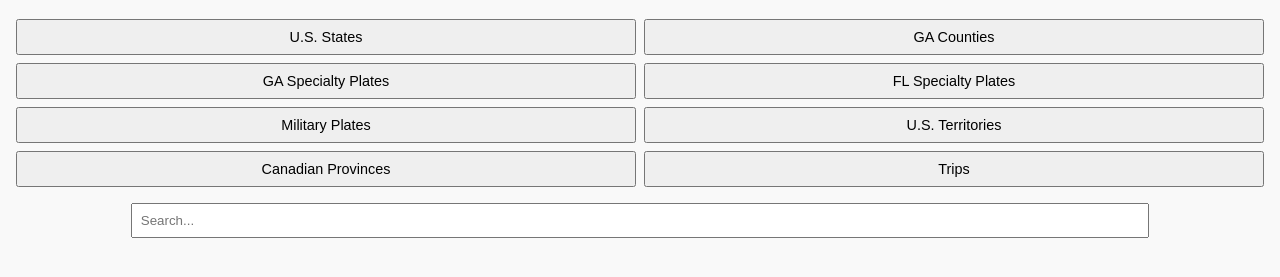
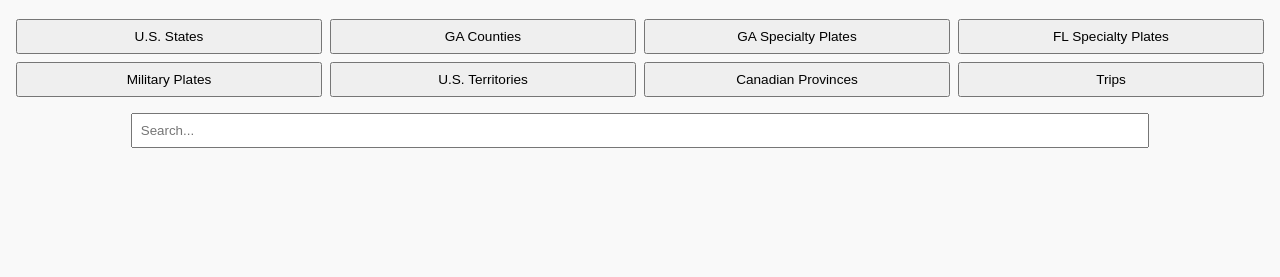
Before and after one commit to licenseplategame/licenseplategame, a plain HTML site: page index.html in a window 1280 px wide. Shown: the part 77-354 px from the top of the page. Drawn offline with Linux system fonts and the light colour scheme.

Commit message:
Update styles.css

```diff
--- a/styles.css
+++ b/styles.css
@@ -11,19 +11,18 @@ h1 {
 }
 
 nav {
-  display: flex;
-  flex-wrap: wrap; /* allows wrapping onto multiple lines */
+  display: grid;
+  grid-template-columns: repeat(4, 1fr); /* exactly four buttons per row */
+  gap: 8px; /* spacing between buttons */
   justify-content: center;
-  gap: 8px; /* Adds spacing between buttons */
   margin-bottom: 1rem;
 }
 
 nav button {
-  flex: 1 1 calc(50% - 16px); /* Two buttons per line with some spacing */
   padding: 0.5rem;
-  font-size: 0.9rem;
-  min-width: 120px; /* Prevents buttons from becoming too small */
+  font-size: 0.85rem; /* Adjust size if needed */
   box-sizing: border-box;
+  text-align: center;
 }
 
 #searchBox {
```
